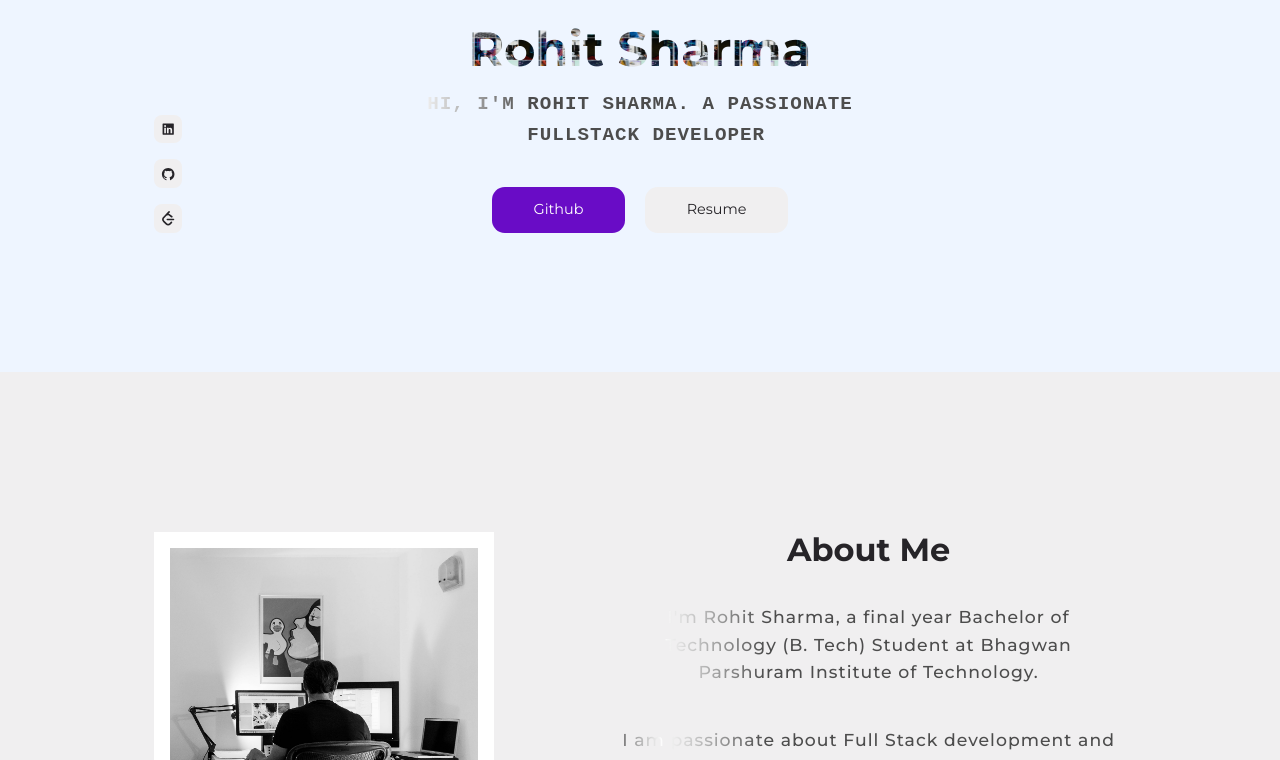
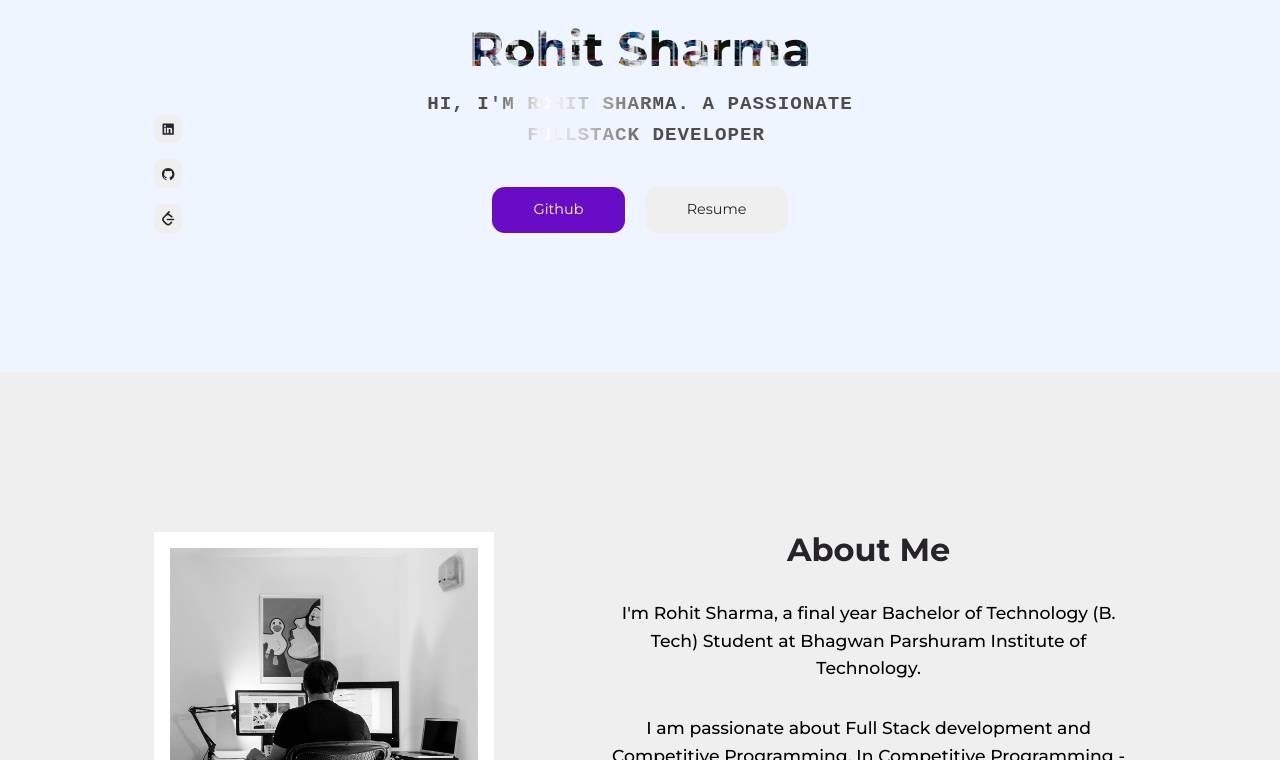
Before and after one commit to Rohit-Sharmaa/Portfolio, a React (Create React App) app: page / in a window 1280 px wide. Shown: the part 460-1220 px from the top of the page. Built offline with nearby package versions, Linux system fonts and the light colour scheme.

Commit message:
improved the ui of the about page

```diff
--- a/src/sections/about/about.css
+++ b/src/sections/about/about.css
@@ -20,7 +20,6 @@
   margin-top: 2rem;
   font-size: larger;
   font-weight: 500;
-  color: blue !important;
 }
 
 .about__right .btn {
@@ -57,7 +56,7 @@
 }
 
 /* text animation  */
-
+/*
 .animated-paragraph {
   letter-spacing: 1px !important;
   padding: 4px;
@@ -96,9 +95,9 @@
   100% {
     background-position: 100%;
   }
-}
+} */
 
 /* removed the animation white screen bug  */
-[data-aos^="fade"][data-aos^="fade"] {
+/* [data-aos^="fade"][data-aos^="fade"] {
   opacity: 1 !important;
-}
+} */
--- a/src/sections/header/header.css
+++ b/src/sections/header/header.css
@@ -174,6 +174,7 @@ h3.header_name span {
   cursor: pointer;
   text-transform: uppercase;
   padding: 4px;
+  animation: shine 4s infinite linear !important;
   background: linear-gradient(
     to right,
     hsl(0, 0%, 30%) 0,
@@ -182,7 +183,6 @@ h3.header_name span {
   );
   -webkit-background-clip: text;
   -webkit-text-fill-color: transparent;
-  animation: shine 4s infinite linear;
 }
 
 @keyframes shine {
```
